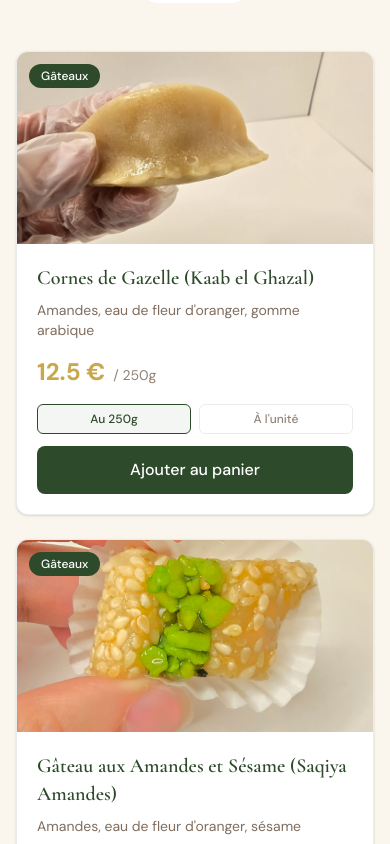
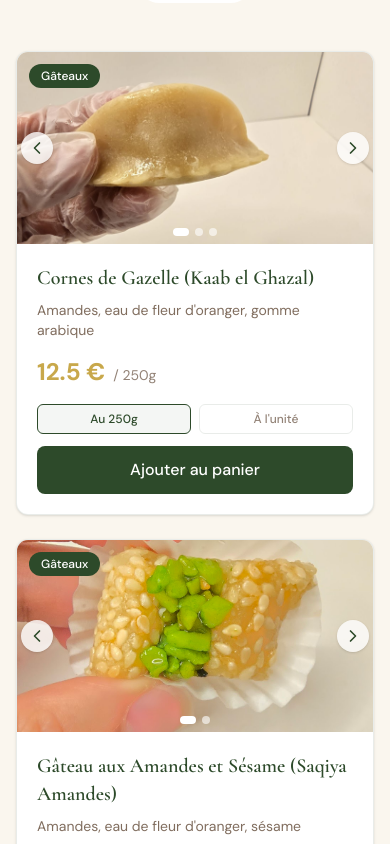
Before and after one commit to wissal2001/maison_lidam_website, a Next.js app: page / in a window 390 px wide. Shown: the part 1180-2024 px from the top of the page. Built offline with nearby package versions, Linux system fonts and the light colour scheme.

Commit message:
fix mobile display of swipe buttons

```diff
--- a/src/app/components/ProductCard.tsx
+++ b/src/app/components/ProductCard.tsx
@@ -111,25 +111,25 @@ export function ProductCard({
           <>
             <button
               onClick={handlePrevImage}
-              className="absolute left-1 top-1/2 -translate-y-1/2 w-7 h-7 bg-white/70 hover:bg-white rounded-full flex items-center justify-center opacity-0 group-hover:opacity-100 transition-opacity shadow-sm text-[#2D4A2A]"
+              className="absolute left-1 top-1/2 -translate-y-1/2 w-8 h-8 md:w-7 md:h-7 bg-white/80 hover:bg-white rounded-full flex items-center justify-center shadow-sm text-[#2D4A2A]"
               aria-label="Image précédente"
             >
-              <ChevronLeft className="w-4 h-4" />
+              <ChevronLeft className="w-5 h-5 md:w-4 md:h-4" />
             </button>
             <button
               onClick={handleNextImage}
-              className="absolute right-1 top-1/2 -translate-y-1/2 w-7 h-7 bg-white/70 hover:bg-white rounded-full flex items-center justify-center opacity-0 group-hover:opacity-100 transition-opacity shadow-sm text-[#2D4A2A]"
+              className="absolute right-1 top-1/2 -translate-y-1/2 w-8 h-8 md:w-7 md:h-7 bg-white/80 hover:bg-white rounded-full flex items-center justify-center shadow-sm text-[#2D4A2A]"
               aria-label="Image suivante"
             >
-              <ChevronRight className="w-4 h-4" />
+              <ChevronRight className="w-5 h-5 md:w-4 md:h-4" />
             </button>
             {/* Dots */}
-            <div className="absolute bottom-2 left-1/2 -translate-x-1/2 flex gap-1 opacity-0 group-hover:opacity-100 transition-opacity">
+            <div className="absolute bottom-2 left-1/2 -translate-x-1/2 flex gap-1.5 md:gap-1">
               {Array.from({ length: images.length }, (_, i) => (
                 <span
                   key={i}
-                  className={`w-1.5 h-1.5 rounded-full ${
-                    i === imageIndex ? 'bg-white w-3' : 'bg-white/60'
+                  className={`w-2 h-2 md:w-1.5 md:h-1.5 rounded-full ${
+                    i === imageIndex ? 'bg-white w-4 md:w-3' : 'bg-white/60'
                   } transition-all`}
                 />
               ))}
```
